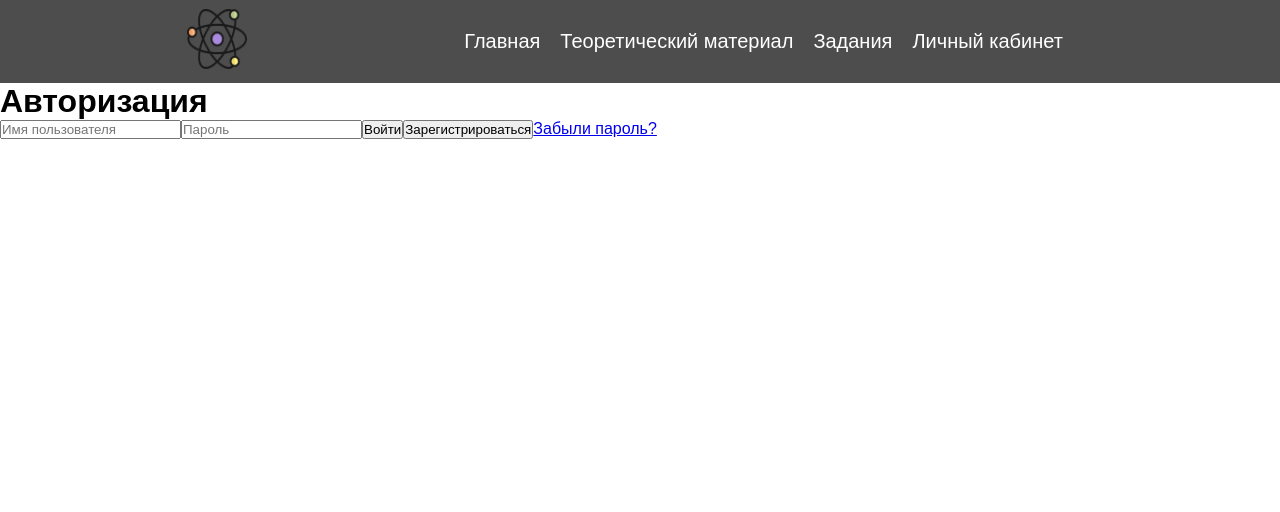
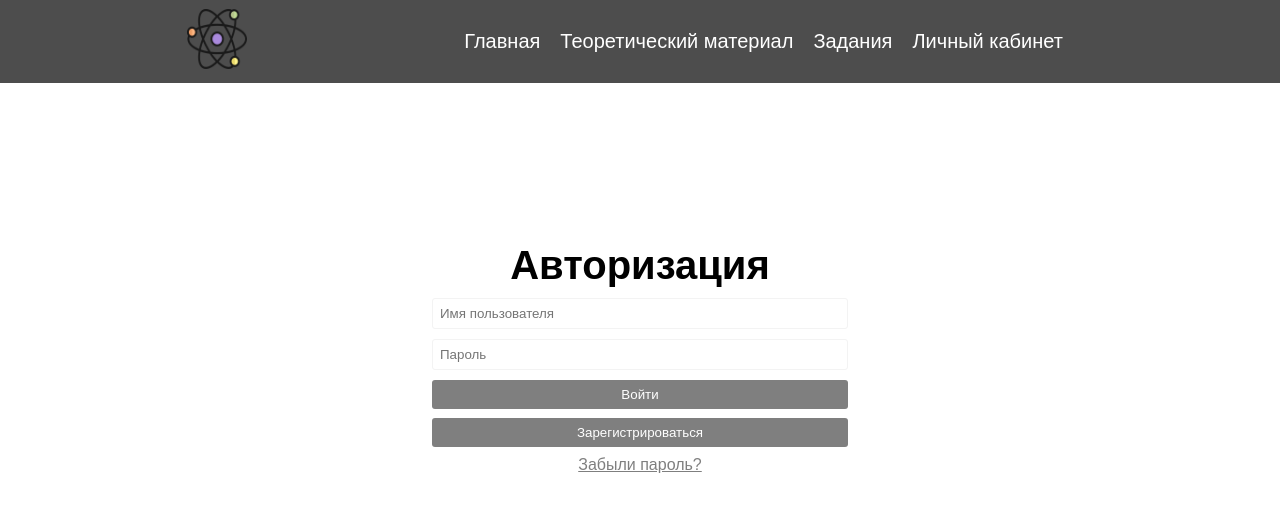
Before and after one commit to Qupiee/physics_webapp, a React (Create React App) app: page /authorization in a window 1280 px wide. Shown: the top 512 px of the page. Built offline with nearby package versions, Linux system fonts and the light colour scheme.

Commit message:
added css for some components

```diff
--- /dev/null
+++ b/src/Components/Authorization.css
@@ -0,0 +1,70 @@
+* {
+    margin: 0%;
+    padding: 0%;
+    font-family: Arial;
+}
+
+.form-authorization {
+    display: block;
+    margin-top: 160px;
+}
+
+.form-authorization-label {
+    display: flex;
+    align-items: center;
+    justify-content: center;
+    font-size: 40px;
+}
+
+.authorization-input {
+    display: grid;
+    align-items: center;
+    justify-content: center;
+    width: 400px;
+    margin: auto;
+    margin-top: 10px;
+    padding: 7px;
+    border: 1px solid #f3f3f3;
+    border-radius: 3px;
+}
+
+.authorization-input:focus {
+    outline: 1px solid black;
+}
+
+.authorization-btn {
+    display: grid;
+    align-items: center;
+    justify-content: center;
+    border: none;
+    width: 416px;
+    margin: auto;
+    margin-top: 10px;
+    padding: 7px;
+    border: none;
+    border-radius: 3px;
+    color: #ffffff;
+    background: #7f7f7f;
+    text-decoration: none;
+}
+
+.authorization-btn:hover {
+    background: #6b6b6b;
+}
+
+.link-reset-password {
+    display: flex;
+    align-items: center;
+    justify-content: center;
+    margin: auto;
+    margin-top: 10px;
+    color: #7f7f7f;
+}
+
+.link-reset-password:hover {
+    color: #000000;
+}
+
+.form-authorization a {
+    width: 200px;
+}
--- a/src/Components/Authorization.js
+++ b/src/Components/Authorization.js
@@ -1,15 +1,16 @@
 import React from "react";
 import { Link } from "react-router-dom";
+import "./Authorization.css";
 
 function Authorization() {
     return (
         <div className="form-authorization">
-            <h1>Авторизация</h1>
+            <h1 className="form-authorization-label">Авторизация</h1>
             <input className="authorization-input" type="text" placeholder="Имя пользователя"></input>
             <input className="authorization-input" type="password" placeholder="Пароль"></input>
             <button className="authorization-btn" type="submit">Войти</button>
             <Link className="authorization-btn" to={'/registration'}>
-                <button className="authorization-btn">Зарегистрироваться</button>
+                <button style={{ margin: -8 }} className="authorization-btn">Зарегистрироваться</button>
             </Link>
             <Link to={'/#'} className="link-reset-password">Забыли пароль?</Link>
         </div>
--- /dev/null
+++ b/src/Components/Registration.css
@@ -0,0 +1,57 @@
+* {
+    margin: 0%;
+    padding: 0%;
+    font-family: Arial;
+}
+
+.form-registration {
+    display: block;
+    margin-top: 120px;
+}
+
+.form-registration-label {
+    display: flex;
+    align-items: center;
+    justify-content: center;
+    font-size: 40px;
+}
+
+.registration-input {
+    display: grid;
+    align-items: center;
+    justify-content: center;
+    width: 400px;
+    margin: auto;
+    margin-top: 10px;
+    padding: 7px;
+    border: 1px solid #f3f3f3;
+    border-radius: 3px;
+}
+
+.registration-input:focus {
+    outline: 1px solid black;
+}
+
+.registration-btn {
+    display: grid;
+    align-items: center;
+    justify-content: center;
+    border: none;
+    width: 416px;
+    margin: auto;
+    margin-top: 10px;
+    padding: 7px;
+    border: none;
+    border-radius: 3px;
+    color: #ffffff;
+    background: #7f7f7f;
+    text-decoration: none;
+}
+
+.registration-btn:hover {
+    background: #6b6b6b;
+}
+
+.form-registration a {
+    width: 100px;
+}
--- a/src/Components/Registration.js
+++ b/src/Components/Registration.js
@@ -1,5 +1,6 @@
 import React from "react";
 import { Link } from "react-router-dom";
+import "./Registration.css";
 
 function Authorization() {
     return (
@@ -13,7 +14,7 @@ function Authorization() {
             <input id="registration-password-repeat" className="registration-input" type="password" placeholder="Подтвердите пароль"></input>
             <button className="registration-btn" type="submit">Зарегистрироваться</button>
             <Link className="registration-btn" to={'/authorization'}>
-                <button className="registration-btn">Войти</button>
+                <button style={{ margin: -8 }} className="registration-btn">Войти</button>
             </Link>
         </div>
     )
```
Also changed, not shown: src/Components/Account.js (line endings or trailing spaces), src/Components/Main.js (line endings or trailing spaces), src/Components/Navbar.js (line endings or trailing spaces), src/Components/Tasks.js (line endings or trailing spaces), src/Components/Theory.js (line endings or trailing spaces).
